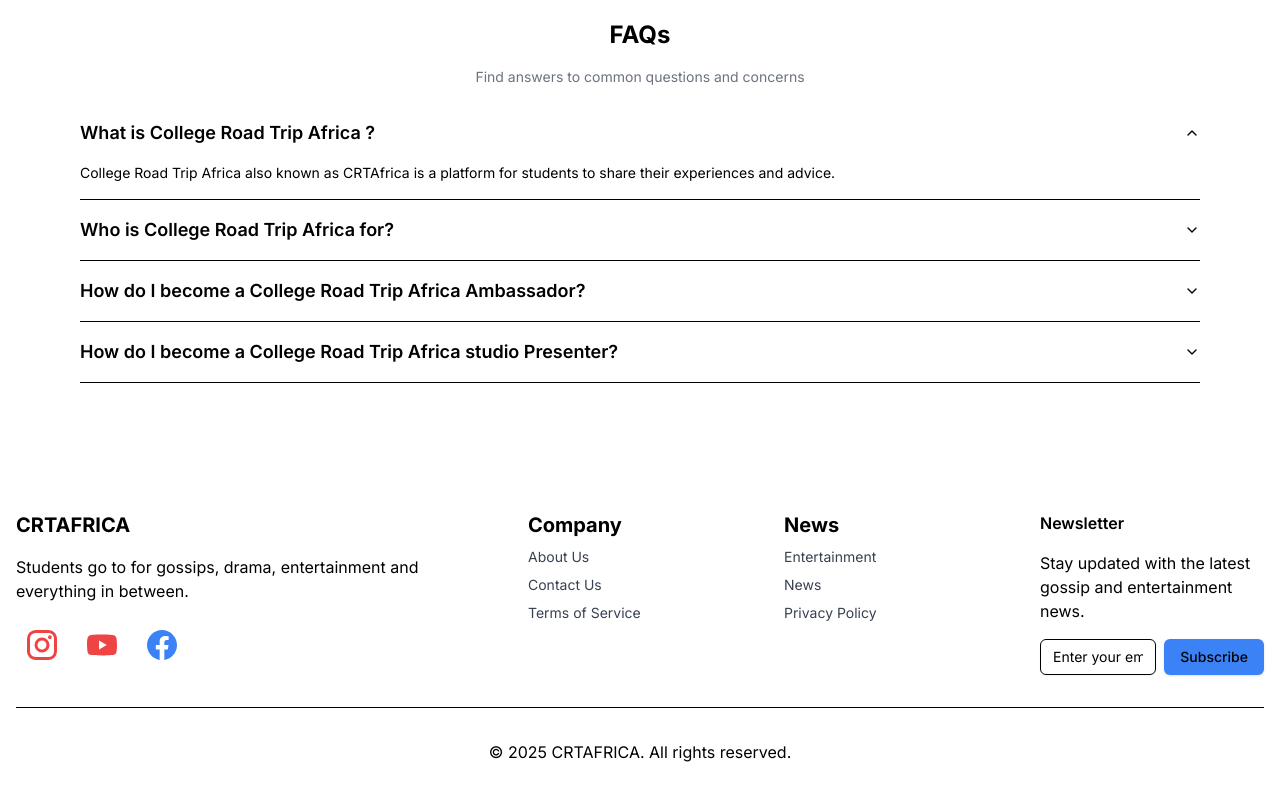
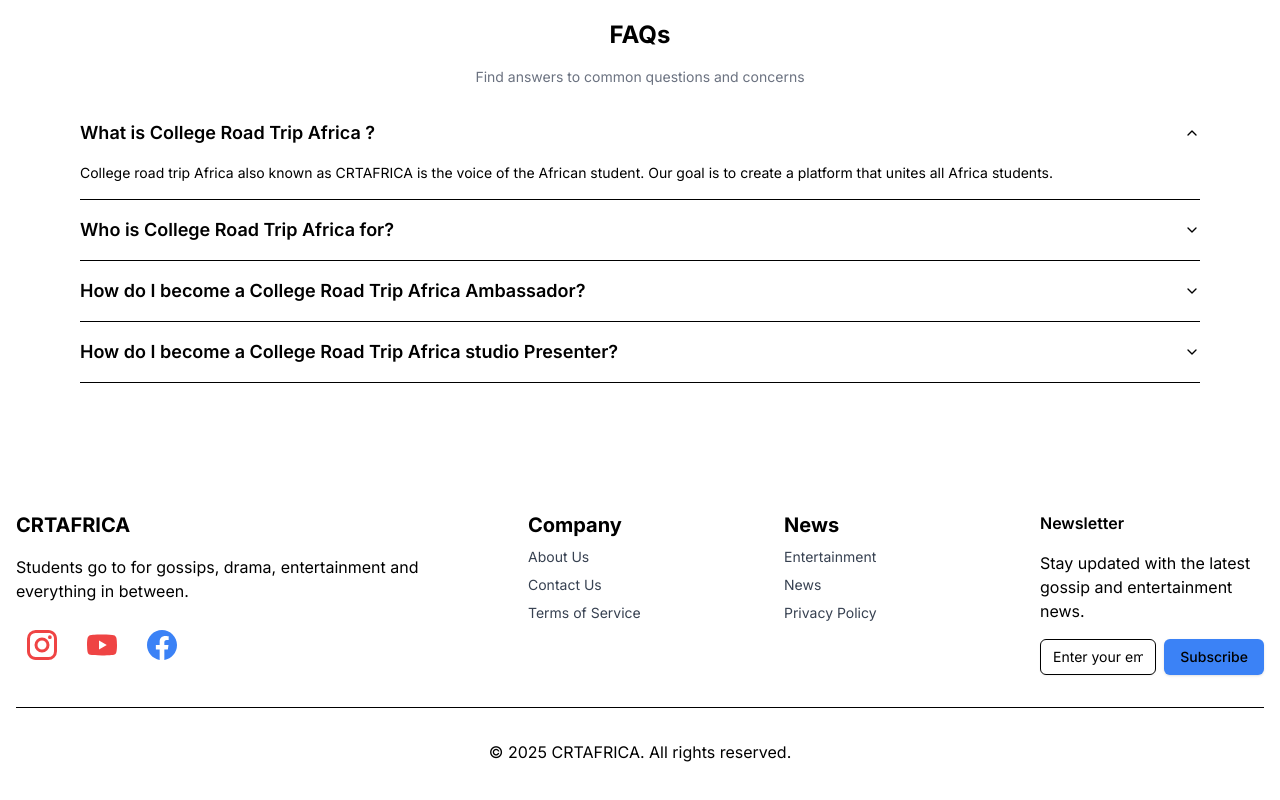
Before and after one commit to igwe-karl/college-app, a Next.js app in the folder college-app/: page / in a window 1280 px wide. Shown: the part 2020-2820 px from the top of the page. Built offline with nearby package versions, Linux system fonts and the light colour scheme; no server answers.

Commit message:
feat: update favicon and enhance layout with new icon link; modify descriptions for clarity

```diff
--- a/college-app/src/app/layout.tsx
+++ b/college-app/src/app/layout.tsx
@@ -19,6 +19,9 @@
 }) {
   return (
     <html lang="en">
+      <head>
+        <link rel="icon" href="/assets/image/favicon.jpg" sizes="16x16" />
+      </head>
       <body className={inter.className}>
         <div className="min-h-screen">
           <Header />
--- a/college-app/src/app/page.tsx
+++ b/college-app/src/app/page.tsx
@@ -31,12 +31,12 @@
     {
       title: "What is College Road Trip Africa ?",
       description:
-        "College Road Trip Africa also known as CRTAfrica is a platform for students to share their experiences and advice.",
+        "College road trip Africa also known as CRTAFRICA is the voice of the African student. Our goal is to create a platform that unites all Africa students.",
     },
     {
       title: "Who is College Road Trip Africa for?",
       description:
-        "College Road Trip Africa is for students who are interested in sharing their experiences and advice.",
+        "CRT is primarily for the African students, parents of students, people waiting for admission into the higher institution and the world at large.",
     },
     {
       title: "How do I become a College Road Trip Africa Ambassador?",
```
Also changed, not shown: college-app/public/assets/image/favicon.jpg (renamed from college-app/public/assets/image/logo.jpg), 1 other file (tests, documents, lock files or other folders).
